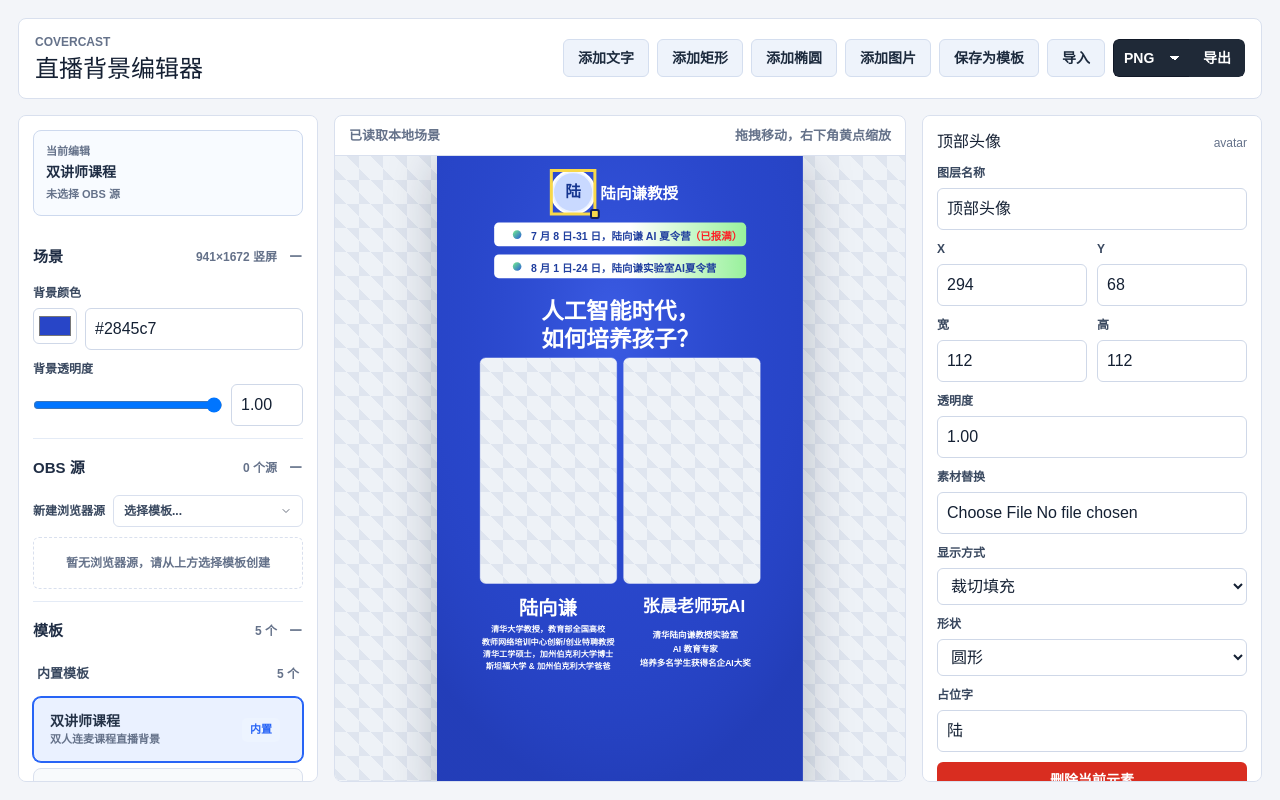
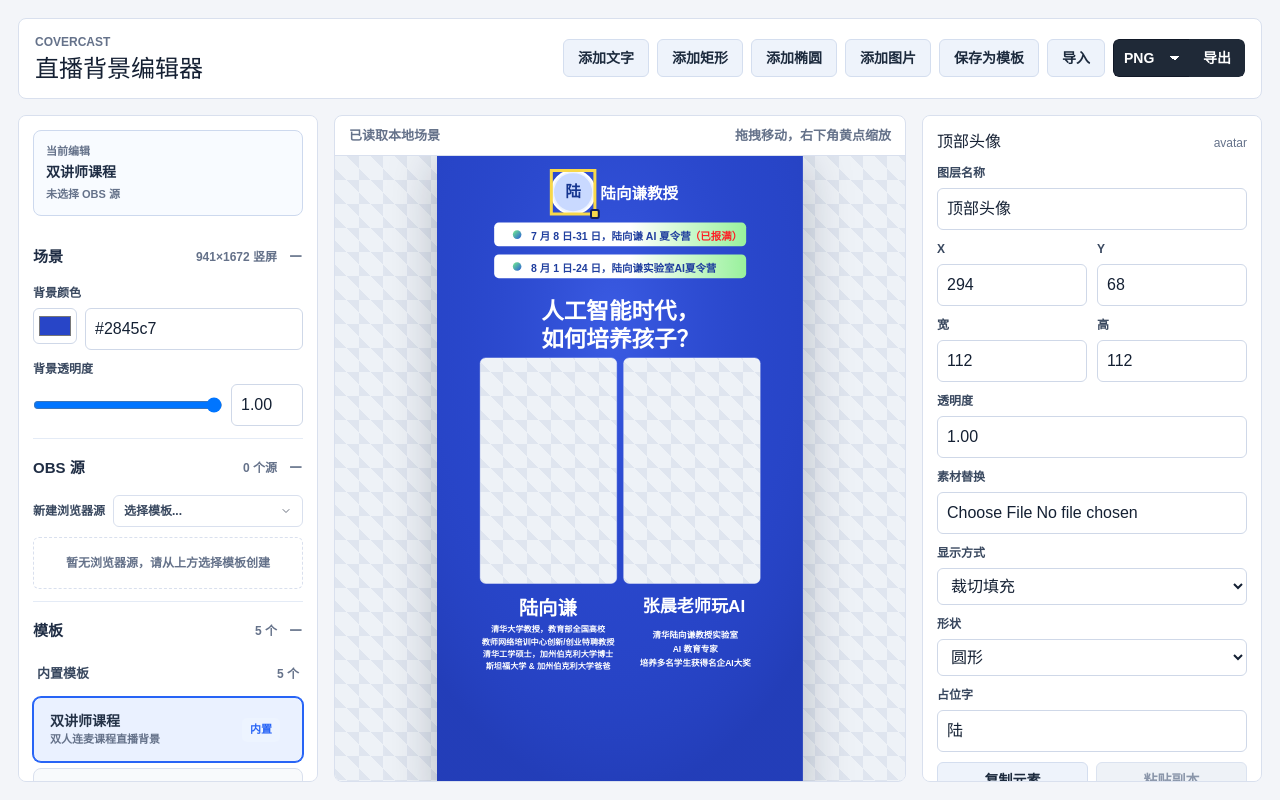
Before and after one commit to lulabs-org/covercast, a Next.js app: page / in a window 1280 px wide. Built offline with nearby package versions, Linux system fonts and the light colour scheme.

Commit message:
feat: add copy-paste functionality for scene elements
Adds copy (Ctrl/Cmd+C) and paste (Ctrl/Cmd+V) support for scene elements,
including disabled state styling for secondary buttons, new inspector
action row layout, and helper utilities for cloning/offsetting elements.

```diff
--- a/app/components/SceneEditor.tsx
+++ b/app/components/SceneEditor.tsx
@@ -4,6 +4,7 @@ import {
   type ChangeEvent,
   type PointerEvent as ReactPointerEvent,
   type ReactNode,
+  useCallback,
   useEffect,
   useMemo,
   useRef,
@@ -91,8 +92,13 @@ export default function SceneEditor() {
   const [exportFormat, setExportFormat] = useState<ExportFormat>("png");
   const [drag, setDrag] = useState<DragState | null>(null);
   const svgRef = useRef<SVGSVGElement>(null);
+  const elementClipboardRef = useRef<SceneElement | null>(null);
+  const pasteOffsetRef = useRef(1);
+  const sceneElementsRef = useRef<SceneElement[]>(scene.elements);
+  const selectedElementRef = useRef<SceneElement | null>(null);
   const [activeSlotId, setActiveSlotId] = useState<string>("default");
   const [templateSlots, setTemplateSlots] = useState<SceneSlotInfo[]>([]);
+  const [canPasteElement, setCanPasteElement] = useState(false);
   const [collapsedSections, setCollapsedSections] = useState<Record<SidebarSectionId, boolean>>({
     scene: false,
     sources: false,
@@ -104,6 +110,11 @@ export default function SceneEditor() {
     () => scene.elements.find((element) => element.id === selectedId) ?? null,
     [scene.elements, selectedId],
   );
+
+  useEffect(() => {
+    sceneElementsRef.current = scene.elements;
+    selectedElementRef.current = selectedElement;
+  }, [scene.elements, selectedElement]);
 
   useEffect(() => {
     const timer = window.setTimeout(() => {
@@ -359,6 +370,73 @@ export default function SceneEditor() {
       window.removeEventListener("pointerup", handlePointerUp);
     };
   }, [drag]);
+
+  const copySelectedElement = useCallback(() => {
+    const element = selectedElementRef.current;
+
+    if (!element) {
+      setStatus("请先选择一个画布组件");
+      return;
+    }
+
+    elementClipboardRef.current = cloneSceneElement(element);
+    pasteOffsetRef.current = 1;
+    setCanPasteElement(true);
+    setStatus(`已复制「${element.name}」`);
+  }, []);
+
+  const pasteCopiedElement = useCallback(() => {
+    const sourceElement = elementClipboardRef.current;
+
+    if (!sourceElement) {
+      setStatus("没有可粘贴的组件");
+      return;
+    }
+
+    const pastedElement = createPastedSceneElement(
+      sourceElement,
+      sceneElementsRef.current,
+      pasteOffsetRef.current,
+    );
+    pasteOffsetRef.current += 1;
+    sceneElementsRef.current = [...sceneElementsRef.current, pastedElement];
+    selectedElementRef.current = pastedElement;
+
+    setScene((currentScene) => ({
+      ...currentScene,
+      elements: [...currentScene.elements, pastedElement],
+    }));
+    setSelectedId(pastedElement.id);
+    setActiveTemplateId("");
+    setStatus(`已粘贴「${pastedElement.name}」`);
+  }, []);
+
+  useEffect(() => {
+    function handleEditorKeyDown(event: KeyboardEvent) {
+      if (!isCopyPasteModifier(event) || isEditableTarget(event.target)) {
+        return;
+      }
+
+      const key = event.key.toLowerCase();
+
+      if (key === "c" && selectedElementRef.current) {
+        event.preventDefault();
+        copySelectedElement();
+        return;
+      }
+
+      if (key === "v" && elementClipboardRef.current) {
+        event.preventDefault();
+        pasteCopiedElement();
+      }
+    }
+
+    window.addEventListener("keydown", handleEditorKeyDown);
+
+    return () => {
+      window.removeEventListener("keydown", handleEditorKeyDown);
+    };
+  }, [copySelectedElement, pasteCopiedElement]);
 
   function changeScene(updater: (currentScene: Scene) => Scene) {
     setScene(updater);
@@ -1125,6 +1203,9 @@ export default function SceneEditor() {
             <ElementInspector
               element={selectedElement}
               onPatch={patchSelected}
+              onCopy={copySelectedElement}
+              onPaste={pasteCopiedElement}
+              canPaste={canPasteElement}
               onDelete={deleteSelected}
               onReplaceImage={(event) => handleAssetInput(event, "replace")}
             />
@@ -1140,11 +1221,17 @@ export default function SceneEditor() {
 function ElementInspector({
   element,
   onPatch,
+  onCopy,
+  onPaste,
+  canPaste,
   onDelete,
   onReplaceImage,
 }: {
   element: SceneElement;
   onPatch: (patch: Partial<SceneElement>) => void;
+  onCopy: () => void;
+  onPaste: () => void;
+  canPaste: boolean;
   onDelete: () => void;
   onReplaceImage: (event: ChangeEvent<HTMLInputElement>) => void;
 }) {
@@ -1196,6 +1283,20 @@ function ElementInspector({
           onReplaceImage={onReplaceImage}
         />
       ) : null}
+
+      <div className="inspector-action-row">
+        <button type="button" className="secondary-button" onClick={onCopy}>
+          复制元素
+        </button>
+        <button
+          type="button"
+          className="secondary-button"
+          onClick={onPaste}
+          disabled={!canPaste}
+        >
+          粘贴副本
+        </button>
+      </div>
 
       <button type="button" className="danger-button" onClick={onDelete}>
         删除当前元素
@@ -1886,6 +1987,65 @@ function findMatchingBuiltInTemplateId(scene: Scene) {
   );
 }
 
+function cloneSceneElement(element: SceneElement): SceneElement {
+  return JSON.parse(JSON.stringify(element)) as SceneElement;
+}
+
+function createPastedSceneElement(
+  element: SceneElement,
+  elements: SceneElement[],
+  offsetMultiplier: number,
+): SceneElement {
+  const offset = 24 * offsetMultiplier;
+
+  return {
+    ...cloneSceneElement(element),
+    id: createSceneElementId(element.type),
+    name: uniqueSceneElementName(`${element.name} 副本`, elements),
+    x: clamp(element.x + offset, -element.width + 24, CANVAS_WIDTH - 24),
+    y: clamp(element.y + offset, -element.height + 24, CANVAS_HEIGHT - 24),
+  } as SceneElement;
+}
+
+function createSceneElementId(type: SceneElement["type"]) {
+  return `${type}-${Date.now()}-${Math.random().toString(36).slice(2, 8)}`;
+}
+
+function uniqueSceneElementName(name: string, elements: SceneElement[]) {
+  const existingNames = new Set(elements.map((element) => element.name));
+
+  if (!existingNames.has(name)) {
+    return name;
+  }
+
+  let suffix = 2;
+  let candidate = `${name} ${suffix}`;
+
+  while (existingNames.has(candidate)) {
+    suffix += 1;
+    candidate = `${name} ${suffix}`;
+  }
+
+  return candidate;
+}
+
+function isCopyPasteModifier(event: KeyboardEvent) {
+  return (event.metaKey || event.ctrlKey) && !event.altKey && !event.shiftKey;
+}
+
+function isEditableTarget(target: EventTarget | null) {
+  if (!(target instanceof HTMLElement)) {
+    return false;
+  }
+
+  return (
+    target.isContentEditable ||
+    target.tagName === "INPUT" ||
+    target.tagName === "TEXTAREA" ||
+    target.tagName === "SELECT"
+  );
+}
+
 async function inlineSceneAssets(scene: Scene): Promise<Scene> {
   const elements = await Promise.all(
     scene.elements.map(async (element) => {
--- a/app/globals.css
+++ b/app/globals.css
@@ -131,6 +131,13 @@ h1 {
 
 .secondary-button:hover {
   background: #e4ecf8;
+}
+
+.secondary-button:disabled {
+  color: #8a96aa;
+  background: #eef2f7;
+  border-color: #dbe3f0;
+  cursor: not-allowed;
 }
 
 .toolbar-template-button.active {
@@ -369,6 +376,12 @@ h1 {
   display: flex;
   flex-direction: column;
   gap: 10px;
+}
+
+.inspector-action-row {
+  display: grid;
+  grid-template-columns: repeat(2, minmax(0, 1fr));
+  gap: 8px;
 }
 
 .element-row {
```
